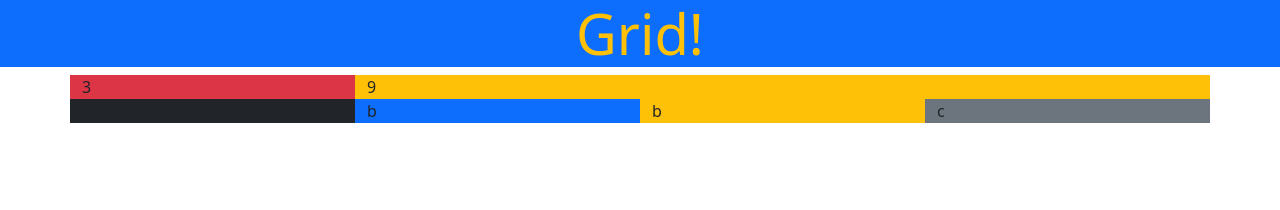
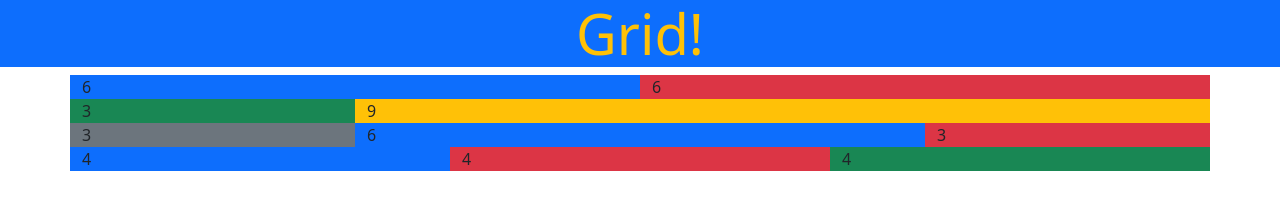
Before and after one commit to sevgi75/my_codess, a plain HTML site: page html-css/hc13_Bootstrap/installation/2_grid.html in a window 1280 px wide. Drawn offline with nearby package versions, Linux system fonts and the light colour scheme.

Commit message:
grid row col

```diff
--- a/html-css/hc13_Bootstrap/installation/2_grid.html
+++ b/html-css/hc13_Bootstrap/installation/2_grid.html
@@ -9,7 +9,7 @@
   <body>
     <h1 class="bg-primary text-warning text-center display-4">Grid!</h1>
 
-    <div class="container">
+    <!-- <div class="container">
         <div class="row">
             <div class="bg-danger col-3">3</div>
             <div class="bg-warning col-9">9</div>
@@ -19,6 +19,21 @@
             <div class="col bg-secondary">c</div>
 
         </div>
+    </div> -->
+
+    <div class="container">
+        <div class="row">
+            <div class="col-6 bg-primary">6</div>
+            <div class="col-6 bg-danger">6</div>
+            <div class="col-3 bg-success">3</div>
+            <div class="col-9 bg-warning">9</div>
+            <div class="col-3 bg-secondary">3</div>
+            <div class="col-6 bg-primary">6</div>
+            <div class="col-3 bg-danger">3</div>
+            <div class="col-4 bg-primary">4</div>
+            <div class="col-4 bg-danger">4</div>
+            <div class="col-4 bg-success">4</div>
+        </div>
     </div>
 
 
```
